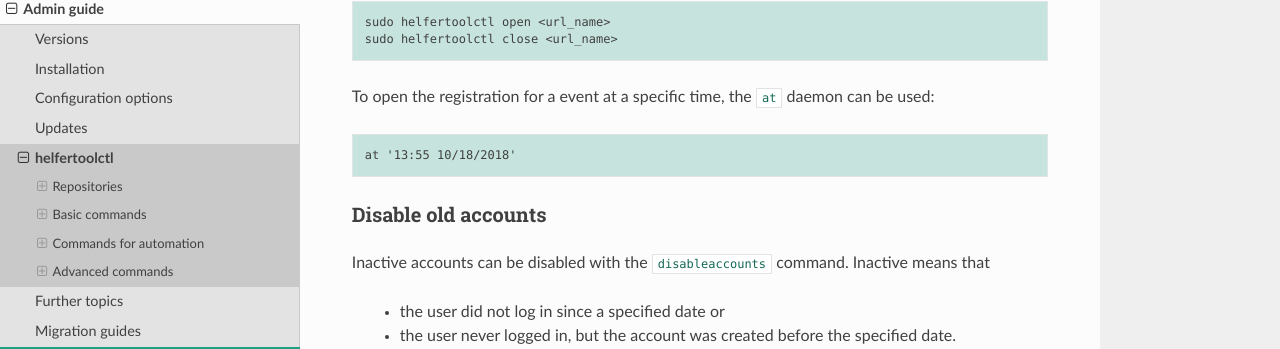
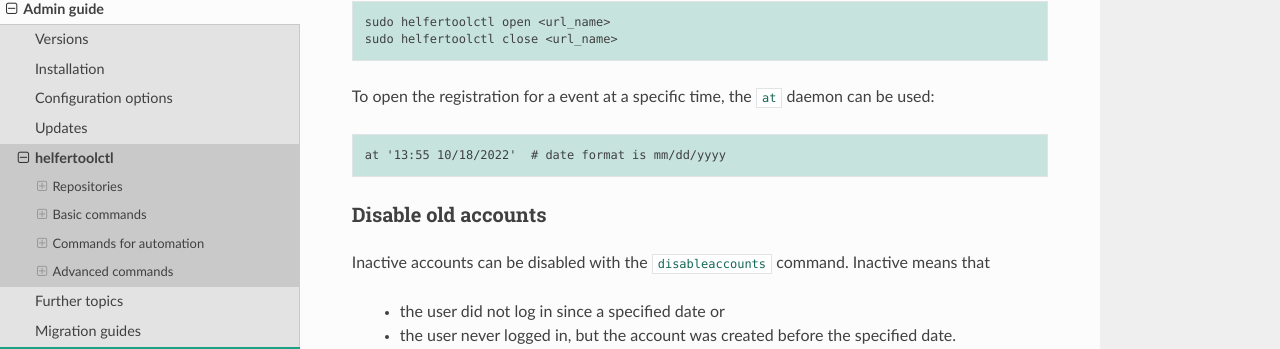
Before and after one commit to helfertool/docs, a Sphinx documentation site: the page built from source/admin/helfertoolctl.rst, in a window 1280 px wide and 900 px high, scrolled down 2779 px. Shown: the part 112-461 px from the top of the window. Built offline with Sphinx 7.4.7 and the Read the Docs theme 2.0.0, drawn with Linux system fonts in a browser that asks for light colours.

Commit message:
add date format for at job

```diff
--- a/source/admin/helfertoolctl.rst
+++ b/source/admin/helfertoolctl.rst
@@ -158,7 +158,7 @@ can be used:
 
 .. code-block:: none
 
-   at '13:55 10/18/2018'
+   at '13:55 10/18/2022'  # date format is mm/dd/yyyy
 
 Disable old accounts
 ^^^^^^^^^^^^^^^^^^^^
```
